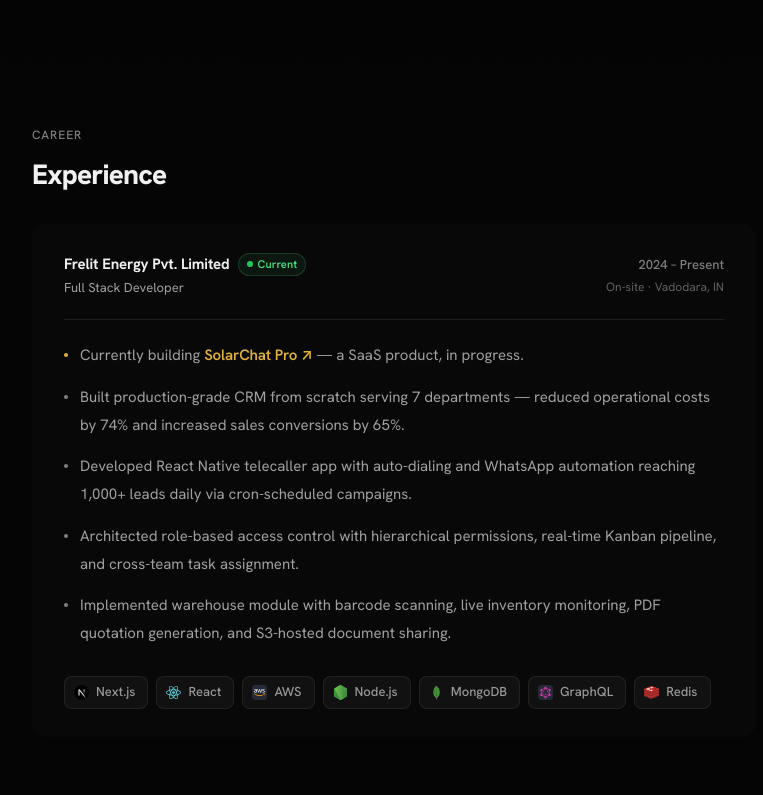
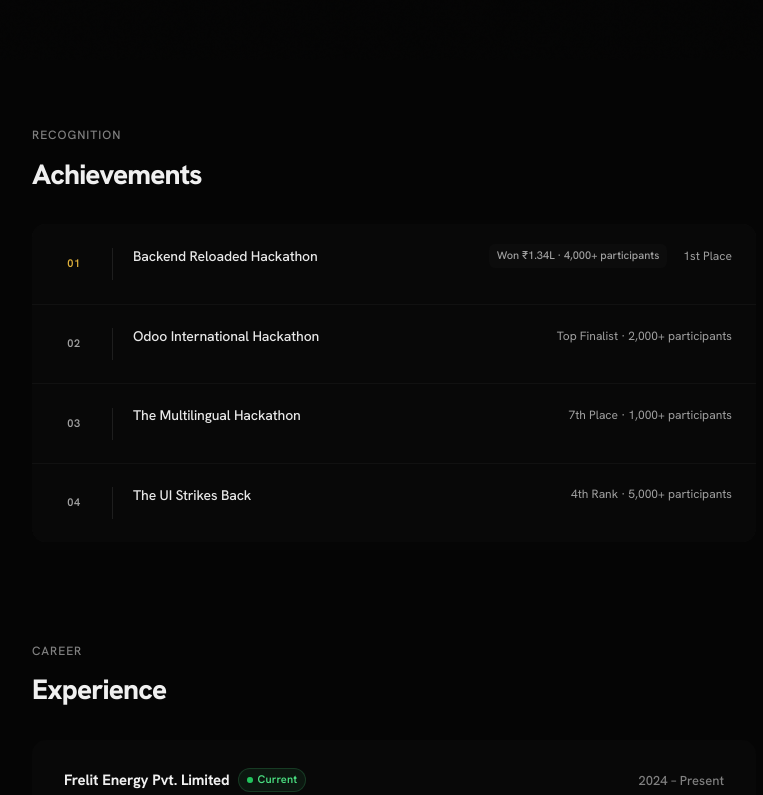
Before and after one commit to AymaanPathan/portfolio, a Next.js app: page / in a window 1280 px wide. Shown: the part 740-1535 px from the top of the page, without its empty margins (246-1009 px from the left). Built offline with nearby package versions, Linux system fonts and the light colour scheme.

Commit message:
feat: add AchievementsSection with styling and content for recognition display

```diff
--- /dev/null
+++ b/src/app/Sections/AchievementsSection.tsx
@@ -0,0 +1,71 @@
+"use client";
+
+const achievements = [
+  {
+    id: "backend-reloaded",
+    rank: "01",
+    rankFirst: true,
+    title: "Backend Reloaded Hackathon",
+    prize: "Won ₹1.34L · 4,000+ participants",
+    event: "1st Place",
+    description:
+      "Built Orchestrix — a visual backend builder that converts plain English into production-ready APIs using node-based workflows.",
+  },
+  {
+    id: "odoo",
+    rank: "02",
+    rankFirst: false,
+    title: "Odoo International Hackathon",
+    prize: null,
+    event: "Top Finalist · 2,000+ participants",
+    description:
+      "Built a student marketplace for buying and selling books — connecting campus communities through peer-to-peer listings.",
+  },
+  {
+    id: "multilingual",
+    rank: "03",
+    rankFirst: false,
+    title: "The Multilingual Hackathon",
+    prize: null,
+    event: "7th Place · 1,000+ participants",
+    description:
+      "Built DevBuddy — breaking language barriers in software development with live comment translation across collaborators.",
+  },
+  {
+    id: "ui-strikes",
+    rank: "04",
+    rankFirst: false,
+    title: "The UI Strikes Back",
+    prize: null,
+    event: "4th Rank · 5,000+ participants",
+    description:
+      "Built InfraPilot — an AI-powered Kubernetes dashboard that generates real-time UI from natural language using Generative UI.",
+  },
+];
+
+export default function AchievementsSection() {
+  return (
+    <section className="ach-section" id="achievements" data-reveal>
+      <p className="exp-label">Recognition</p>
+      <h2 className="exp-heading">Achievements</h2>
+      <div className="ach-list">
+        {achievements.map((a) => (
+          <div key={a.id} className="ach-row">
+            <span
+              className={`ach-rank${a.rankFirst ? " ach-rank--first" : ""}`}
+            >
+              {a.rank}
+            </span>
+            <div className="ach-divider" />
+            <div className="ach-body">
+              <span className="ach-title">{a.title}</span>
+              {a.prize && <span className="ach-prize">{a.prize}</span>}
+              <span className="ach-event">{a.event}</span>
+              <p className="ach-desc">{a.description}</p>
+            </div>
+          </div>
+        ))}
+      </div>
+    </section>
+  );
+}
--- a/src/app/globals.css
+++ b/src/app/globals.css
@@ -1526,3 +1526,114 @@
   color: var(--text-bright);
   font-weight: var(--fw-bold);
 }
+
+/* ── ACHIEVEMENTS ─────────────────────────────── */
+.ach-section {
+  padding-bottom: 100px;
+}
+
+.ach-list {
+  display: flex;
+  flex-direction: column;
+  gap: 1px;
+  background: var(--border);
+  border-radius: var(--r-xl);
+  overflow: hidden;
+}
+
+.ach-row {
+  background: var(--bg-1);
+  padding: 20px 24px;
+  display: flex;
+  align-items: center;
+  gap: 20px;
+  transition: background 0.15s ease;
+}
+.ach-row:hover {
+  background: var(--bg-2);
+}
+
+.ach-rank {
+  font-size: 11px;
+  font-weight: var(--fw-semibold);
+  color: var(--text-muted);
+  letter-spacing: 0.05em;
+  width: 36px;
+  text-align: center;
+  flex-shrink: 0;
+  font-variant-numeric: tabular-nums;
+}
+
+.ach-rank--first {
+  color: var(--accent-gold);
+}
+
+.ach-divider {
+  width: 1px;
+  height: 32px;
+  background: var(--border-2);
+  flex-shrink: 0;
+}
+
+.ach-body {
+  flex: 1;
+  min-width: 0;
+  display: flex;
+  align-items: center;
+  gap: 16px;
+  flex-wrap: wrap;
+}
+
+.ach-title {
+  font-size: var(--fs-14);
+  font-weight: var(--fw-medium);
+  color: var(--text-bright);
+  letter-spacing: -0.01em;
+  flex: 1;
+  min-width: 180px;
+}
+
+.ach-row:hover .ach-title {
+  color: var(--text-white);
+}
+
+.ach-event {
+  font-size: var(--fs-12);
+  color: var(--text-muted);
+  white-space: nowrap;
+  transition: color 0.15s ease;
+}
+.ach-row:hover .ach-event {
+  color: var(--text-bright);
+}
+
+.ach-prize {
+  font-size: var(--fs-11);
+  font-weight: var(--fw-medium);
+  color: var(--text-muted);
+  background: var(--bg-3);
+  border-radius: var(--r-sm);
+  padding: 3px 8px;
+  white-space: nowrap;
+}
+
+.ach-desc {
+  width: 100%;
+  font-size: var(--fs-12);
+  color: var(--text-dim);
+  line-height: 1.6;
+  max-height: 0;
+  overflow: hidden;
+  opacity: 0;
+  transition:
+    max-height 0.4s cubic-bezier(0.16, 1, 0.3, 1),
+    opacity 0.3s ease,
+    margin-top 0.4s cubic-bezier(0.16, 1, 0.3, 1);
+  margin-top: 0;
+}
+
+.ach-row:hover .ach-desc {
+  max-height: 40px;
+  opacity: 1;
+  margin-top: 8px;
+}
--- a/src/app/page.tsx
+++ b/src/app/page.tsx
@@ -1,4 +1,5 @@
 import Navbar from "./components/Navbar";
+import AchievementsSection from "./Sections/AchievementsSection";
 import ExperienceSection from "./Sections/ExperienceSection";
 import HeroSection from "./Sections/HeroSection";
 import ProjectsSection from "./Sections/ProjectSection";
@@ -9,6 +10,7 @@
       <Navbar />
       <main>
         <HeroSection />
+        <AchievementsSection />
         <ExperienceSection />
         <ProjectsSection />
       </main>
```
